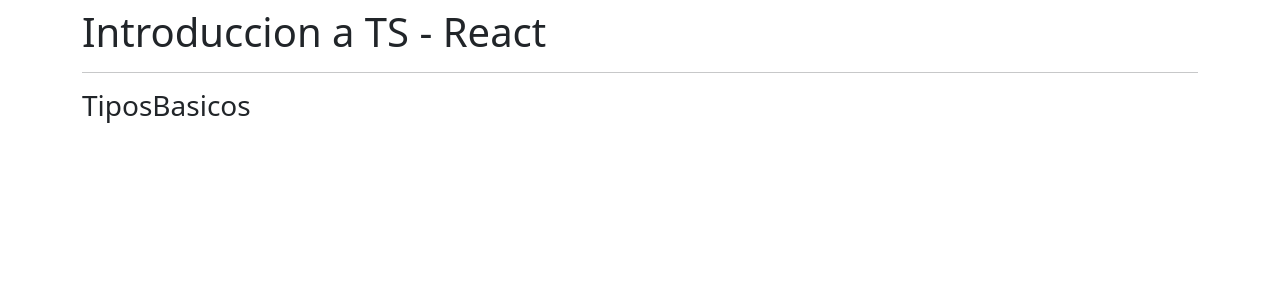
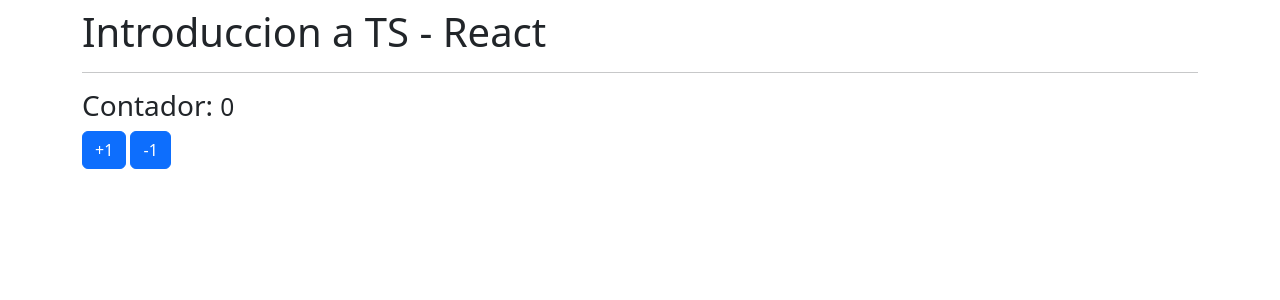
Before and after one commit to batracionet/01-reforzamiento, a React (Create React App) app: page / in a window 1280 px wide. Shown: the top 300 px of the page. Built offline with nearby package versions, Linux system fonts and the light colour scheme.

Commit message:
Adding Contador

```diff
--- a/src/App.tsx
+++ b/src/App.tsx
@@ -1,4 +1,8 @@
-import { TiposBasicos } from "./typescript/TiposBasicos";
+// import { TiposBasicos } from "./typescript/TiposBasicos";
+
+import { Contador } from "./components/Contador";
+
+// import { ObjetosLiterales } from "./typescript/ObjetosLiterales";
 
 
 const App = () => {
@@ -6,7 +10,9 @@
     <div className="mt-2">
       <h1>Introduccion a TS - React</h1>
       <hr/>
-      <TiposBasicos />
+      {/* <TiposBasicos /> */}
+      {/* <ObjetosLiterales /> */}
+      <Contador />
     </div>
   )
 }
--- /dev/null
+++ b/src/components/Contador.tsx
@@ -0,0 +1,33 @@
+import { useState } from "react"
+
+
+export const Contador = () => {
+
+  const [valor, setValor] = useState(0);
+
+  const acumular =( numero: number ) => {
+
+    setValor(valor+numero);
+
+  }
+
+
+  return (
+    <>
+        <h3>Contador: <small>{valor}</small></h3>
+        <button
+        className="btn btn-primary"
+        onClick={()=>acumular(1)}
+        >
+            +1
+        </button>
+        &nbsp;
+        <button
+        className="btn btn-primary"
+        onClick={()=>acumular(-1)}
+        >
+            -1
+        </button>
+    </>
+  )
+}
--- /dev/null
+++ b/src/typescript/ObjetosLiterales.tsx
@@ -0,0 +1,9 @@
+
+
+export const ObjetosLiterales = () => {
+  return (
+    <>
+        <h3>ObjetosLiterales</h3>
+    </>
+  )
+}
--- a/src/typescript/TiposBasicos.tsx
+++ b/src/typescript/TiposBasicos.tsx
@@ -1,6 +1,8 @@
 
 
 export const TiposBasicos = () => {
+
+
   return (
     <>
         <h3>TiposBasicos</h3>
```
Also changed, not shown: src/typescript/Funciones.tsx (added, +8 -0 lines).
